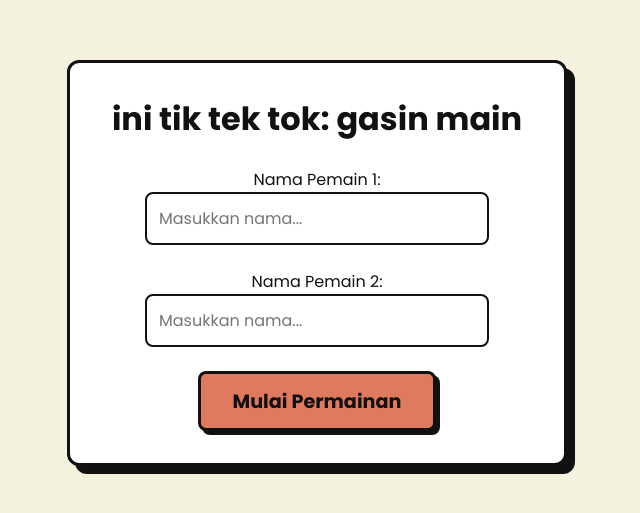
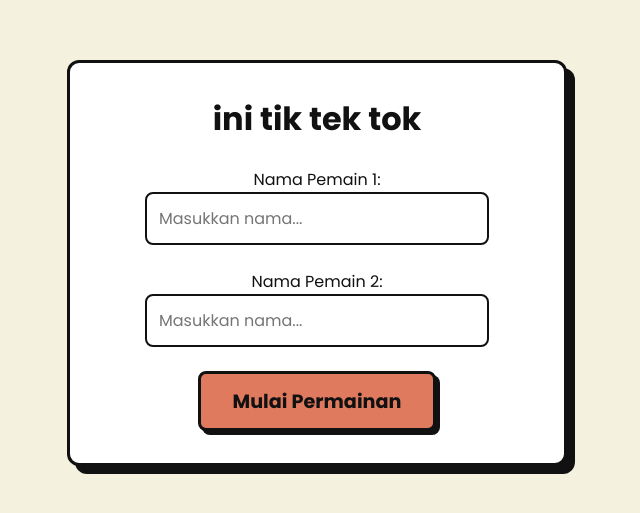
Before and after one commit to ZakyFauzi/tiktakto, a plain HTML site: page index.html in a window 1280 px wide. Shown: the part 137-650 px from the top of the page, without its empty margins (323-963 px from the left). Drawn offline with Linux system fonts and the light colour scheme.

Commit message:
Update index.html

```diff
--- a/index.html
+++ b/index.html
@@ -9,7 +9,7 @@
 
 <body>
     <div id="name-input-container">
-        <h1>ini tik tek tok: gasin main</h1>
+        <h1>ini tik tek tok</h1>
         <div class="input-group">
             <label for="player1-name">Nama Pemain 1:</label>
             <input type="text" id="player1-name" placeholder="Masukkan nama...">
```
